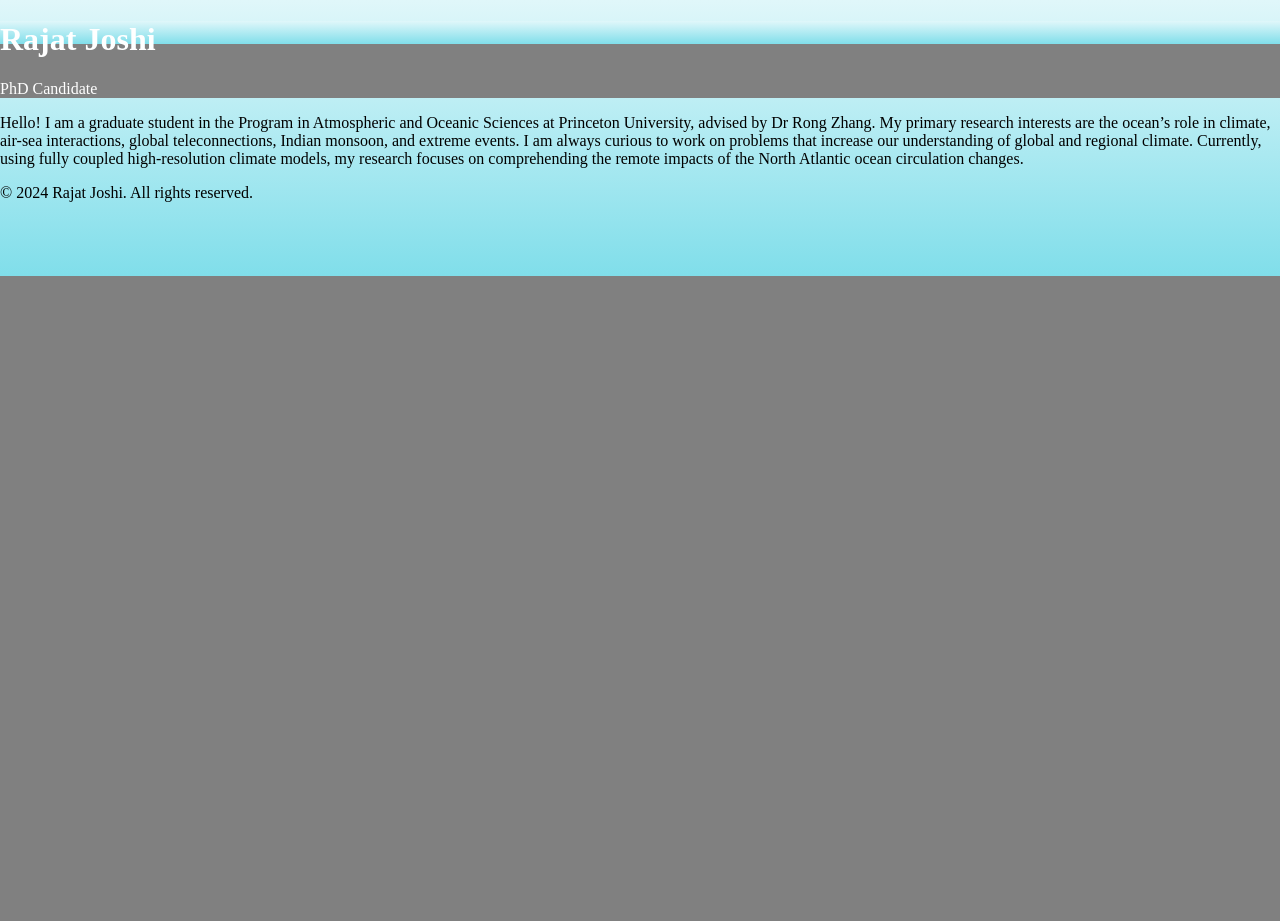
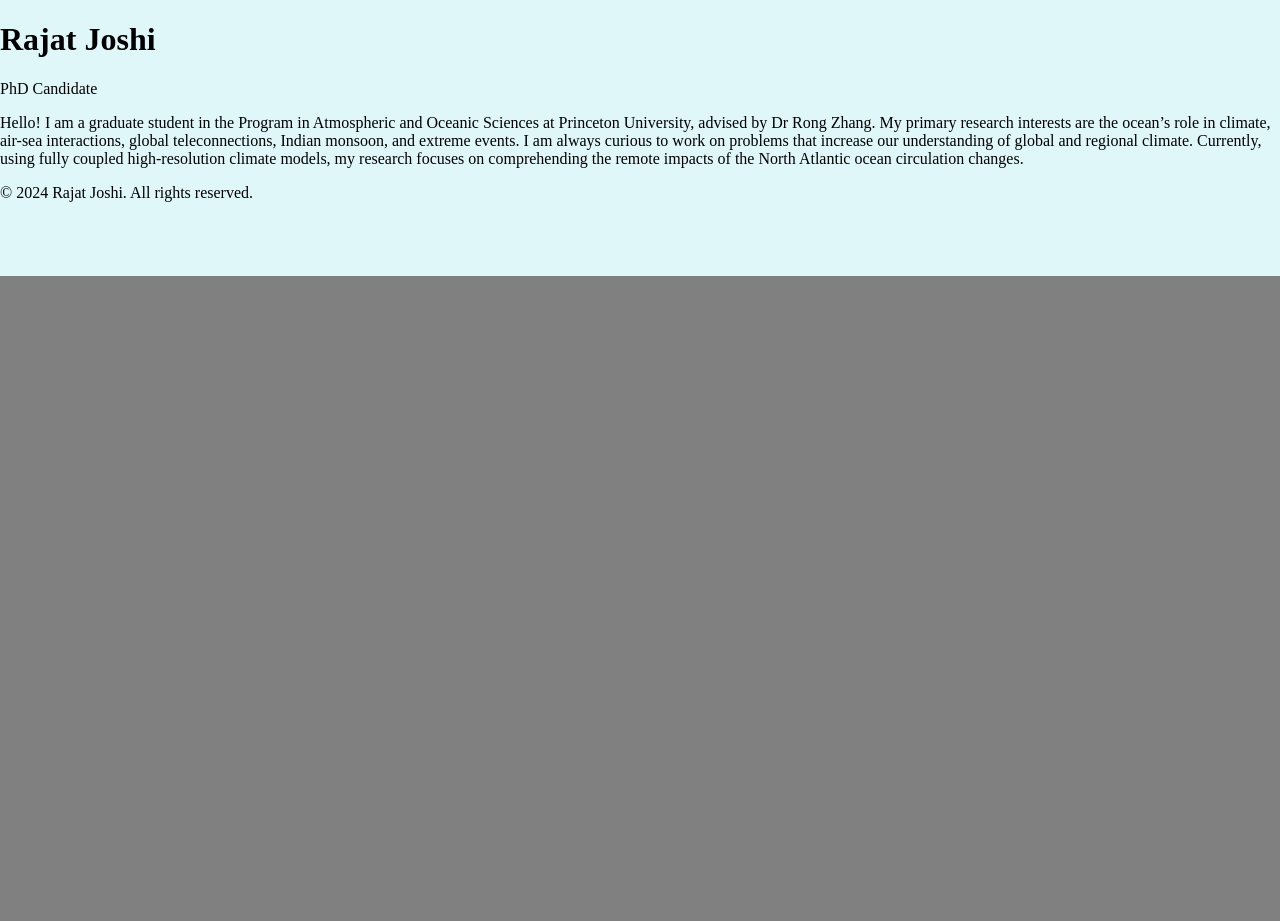
Before and after one commit to rajatjoshi8/rajatjoshi.github.io, a Jekyll site: the page built from index.md, in a window 1280 px wide. Built offline with Jekyll 4.4.1, drawn with Linux system fonts in a browser that asks for light colours.

Commit message:
custom.css

```diff
--- a/assets/custom.css
+++ b/assets/custom.css
@@ -1,22 +1,14 @@
-/* Style for the body with gradient at the top 30% and solid gray for the remaining */
+/* Full page background with gradient at the top 30% and solid color for the rest */
 body {
-    background: linear-gradient(to bottom,
-                                #e0f7fa 0%,      /* Light cloud color */
-                                #80deea 30%,     /* Transition to ocean blue */
-                                #808080 30%,     /* Start of solid gray color */
-                                #808080 100%);   /* Continue gray to bottom */
-    background-repeat: no-repeat; /* Ensure the background does not repeat */
-    height: 100vh; /* Set height to cover the full viewport */
+    background:
+      linear-gradient(to bottom, #e0f7fa 30%, #808080 30%);
+    height: 100vh; /* Full viewport height */
     margin: 0; /* Remove default margin */
 }
 
-/* Optional: If you want to apply the gradient only to a specific section */
-.page-header {
-    background: linear-gradient(to bottom,
-                                #e0f7fa 0%,
-                                #80deea 30%,
-                                #808080 30%,
-                                #808080 100%);
-    background-repeat: no-repeat; /* Prevent repeating */
-    color: #ffffff; /* Ensure text contrasts well */
+/* Optional: Style for the main content area if needed */
+.content {
+    padding: 20px;
+    background-color: transparent; /* Transparent to see the gradient background */
+    color: #000; /* Ensure text color is readable */
 }
```
